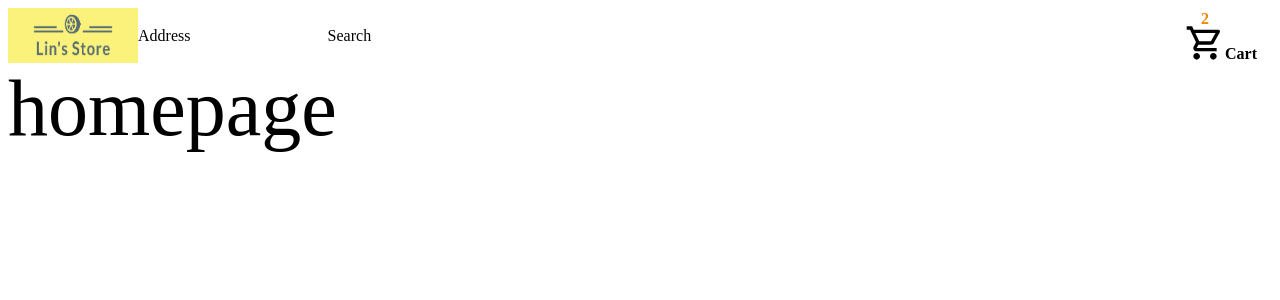
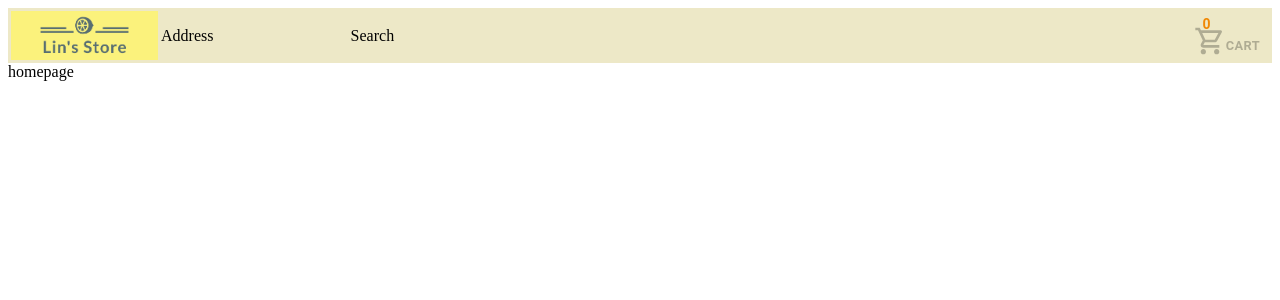
Before and after one commit to Linxuan-Chen/store_demo_frontend, a React (Create React App) app: page / in a window 1280 px wide. Shown: the top 300 px of the page. Built offline with nearby package versions, Linux system fonts and the light colour scheme; no server answers.

Commit message:
feat(cart): add cart icon

```diff
--- a/src/App.tsx
+++ b/src/App.tsx
@@ -1,14 +1,17 @@
 import React from 'react';
-import styles from './styles/App.module.scss';
 import { RouterProvider } from 'react-router-dom';
 import router from './routes/index';
+import { Provider } from 'react-redux';
+import store from './store/store';
 
 function App() {
-  return (
-    <div className={styles.test}>
-      <RouterProvider router={router} />
-    </div>
-  );
+    return (
+        <React.StrictMode>
+            <Provider store={store}>
+                <RouterProvider router={router} />
+            </Provider>
+        </React.StrictMode>
+    );
 }
 
 export default App;
--- a/src/components/Buttons/ShoppingCartIcon/ShoppingCartIcon.module.scss
+++ b/src/components/Buttons/ShoppingCartIcon/ShoppingCartIcon.module.scss
@@ -1,12 +1,12 @@
 @import '../../../styles/_variables.scss';
 
 .shoppingCartIcon {
-    font-size: 2.5rem !important;
+    font-size: 2rem !important;
 }
 .shoppingCartNumber {
     position: absolute;
-    top: 10px;
+    top: 4px;
     color: $orange;
     font-weight: bold;
-    right: 71px
+    right: 61px;
 }
--- a/src/components/Buttons/ShoppingCartIcon/ShoppingCartIcon.tsx
+++ b/src/components/Buttons/ShoppingCartIcon/ShoppingCartIcon.tsx
@@ -1,7 +1,6 @@
 import React from 'react';
 import ShoppingCartOutlinedIcon from '@mui/icons-material/ShoppingCartOutlined';
 import styles from './ShoppingCartIcon.module.scss';
-
 type Props = {
     itemCount: Number;
 };
@@ -13,7 +12,9 @@ export default function ShoppingCartIcon({ itemCount }: Props) {
                 className={styles.shoppingCartIcon}
                 fontSize='large'
             />
-      <div className={styles.shoppingCartNumber}>{itemCount.toString()}</div>
+            <div className={styles.shoppingCartNumber}>
+                {itemCount.toString()}
+            </div>
         </>
     );
 }
--- a/src/pages/layout/Layout.module.scss
+++ b/src/pages/layout/Layout.module.scss
@@ -7,12 +7,23 @@
     display: flex;
     justify-content: space-around;
     align-items: center;
+    background-color: $beige;
+    .logoContainer {
+        height: 100%;
+        border: 1px solid transparent;
+        padding: 2px;
+        box-sizing: border-box;
+        &:hover {
+            cursor: pointer;
+            border-color: $dark-gray;
+        }
         .storeLogo {
             height: 100%;
-    width: 8%;
+            width: 100%;
             min-width: 130px;
             justify-self: start;
             left: 0;
+        }
     }
     .address {
         width: 15%;
@@ -29,12 +40,9 @@
         display: flex;
         justify-content: center;
         align-items: flex-end;
-    padding: 4px;
-    border: 2px solid transparent;
         &:hover {
             cursor: pointer;
-      border: 2px solid black;
-      color: black;
+            border-color: $dark-gray;
         }
         .cart {
             width: 100%;
@@ -49,6 +57,7 @@
                 .cartText {
                     font-weight: bold;
                     text-align: center;
+                    font-size: 0.8rem;
                 }
             }
         }
--- a/src/pages/layout/Layout.tsx
+++ b/src/pages/layout/Layout.tsx
@@ -1,31 +1,69 @@
-import React from 'react';
-import { Outlet } from 'react-router-dom';
+import { useCallback, useEffect, useRef } from 'react';
+import { Outlet, useNavigate } from 'react-router-dom';
+import { Button } from '@mui/material';
 import styles from './Layout.module.scss';
 import storeLogo from '../../assets/logo.png';
 import ShoppingCartIcon from '../../components/Buttons/ShoppingCartIcon/ShoppingCartIcon';
-
-type Props = {};
+import {
+    useGetCartItemCountQuery,
+    useCreateNewCartMutation,
+} from '../../store/cartApiSlice';
 
 export default function Layout() {
-    const handleOnClick = () => {
+    const navigate = useNavigate();
+    const cartId = localStorage.getItem('cart_id') || '';
+    const { data: countData, refetch } = useGetCartItemCountQuery(cartId, {
+        skip: !cartId,
+    });
+    const [createNewCart, { isError, isLoading }] = useCreateNewCartMutation();
 
+    useEffect(() => {
+        const createCart = async () => {
+            const storedCartId = localStorage.getItem('cart_id');
+            if (!storedCartId) {
+                const newCartId = (await createNewCart({}).unwrap()).id;
+                localStorage.setItem('cart_id', newCartId);
             }
+        };
+
+        createCart();
+    }, [createNewCart]);
+
+    useEffect(() => {
+        const storedCartId = localStorage.getItem('cart_id');
+        if (storedCartId) {
+            refetch();
+        }
+    }, [refetch]);
     return (
-        <div>
-        <header className={styles.navBarTop}>
-            <img className={styles.storeLogo} src={storeLogo} alt='store logo' />
+        <>
+            <nav className={styles.navBarTop}>
+                <Button
+                    className={styles.logoContainer}
+                    onClick={() => navigate('/')}
+                >
+                    <img
+                        className={styles.storeLogo}
+                        src={storeLogo}
+                        alt='store logo'
+                    />
+                </Button>
                 <div className={styles.address}>Address</div>
                 <div className={styles.search}>Search</div>
-            <div className={styles.clickBox} onClick={handleOnClick}>
+                <Button
+                    className={styles.clickBox}
+                    onClick={() => navigate(`/cart/${cartId}/`)}
+                    disabled={isError || isLoading}
+                >
                     <div className={styles.cart}>
-                <ShoppingCartIcon itemCount={2}/>
+                        <ShoppingCartIcon itemCount={countData?.count || 0} />
                         <div className={styles.cartTextContainer}>
                             <div className={styles.cartText}>Cart</div>
                         </div>
                     </div>
-            </div>
-        </header>
+                </Button>
+            </nav>
             <Outlet />
-        </div>
+        </>
     );
 }
--- a/src/routes/index.tsx
+++ b/src/routes/index.tsx
@@ -12,7 +12,7 @@ const router = createBrowserRouter(
   createRoutesFromElements(
     <Route element={<Layout />}>
       <Route path='/' element={<Homepage />} />
-      <Route path='cart' element={<Cart />} />
+      <Route path='/cart/:cart_id' element={<Cart />} />
     </Route>
   )
 );
--- /dev/null
+++ b/src/store/cartApiSlice.tsx
@@ -0,0 +1,32 @@
+import { createApi, fetchBaseQuery } from '@reduxjs/toolkit/query/react';
+import BASE_URL from '../config';
+
+interface CartItemCount {
+    count: Number;
+}
+
+interface CreateNewCart {
+    id: string;
+}
+
+const cartApiSlice = createApi({
+    reducerPath: 'api',
+    baseQuery: fetchBaseQuery({
+        baseUrl: `${BASE_URL}/store/`,
+    }),
+    endpoints: (builder) => ({
+        getCartItemCount: builder.query<CartItemCount, string>({
+            query: (id) => `cart/${id}/items/count/`,
+        }),
+        createNewCart: builder.mutation<CreateNewCart, Object>({
+            query: () => ({
+                url: 'cart/',
+                method: 'POST',
+                payload: {},
+            }),
+        }),
+    }),
+});
+
+export const { useGetCartItemCountQuery, useCreateNewCartMutation } = cartApiSlice;
+export default cartApiSlice;
--- /dev/null
+++ b/src/store/store.ts
@@ -0,0 +1,13 @@
+import { configureStore } from '@reduxjs/toolkit';
+import cartApiSlice from './cartApiSlice';
+
+const store = configureStore({
+    reducer: {
+        [cartApiSlice.reducerPath]: cartApiSlice.reducer,
+    },
+    middleware: (getDefaultMiddleware) => {
+        return getDefaultMiddleware().concat(cartApiSlice.middleware);
+    },
+});
+
+export default store;
--- a/src/styles/_variables.scss
+++ b/src/styles/_variables.scss
@@ -1 +1,5 @@
-$orange: #f08804
+$orange: #f08804;
+$white: #ffffff;
+$beige: #EDE8C7;
+$brown: #5A3E2C;
+$dark-gray: #4A4A4A;
```
Also changed, not shown: src/assets/logo_transparent.png. Lines whose indentation alone changed are shown as unchanged.
